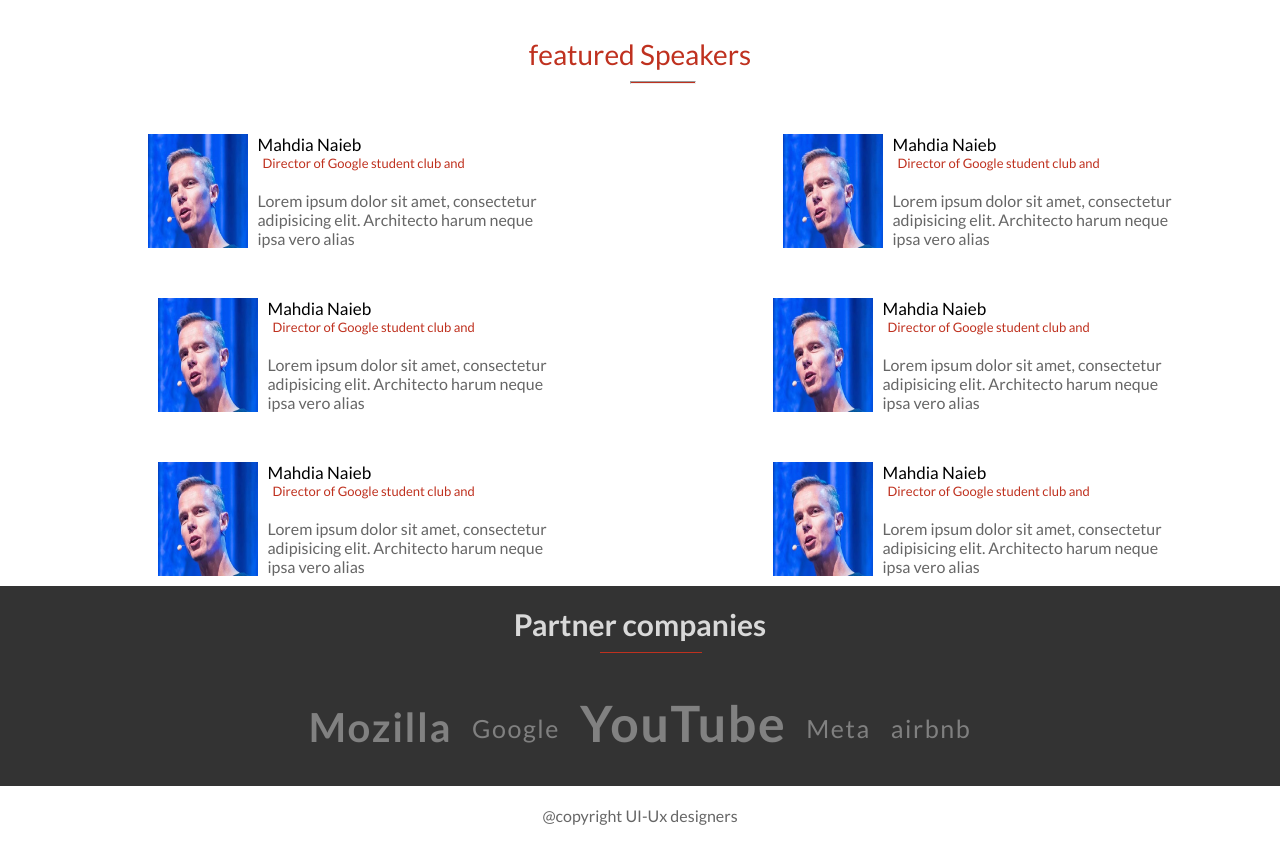
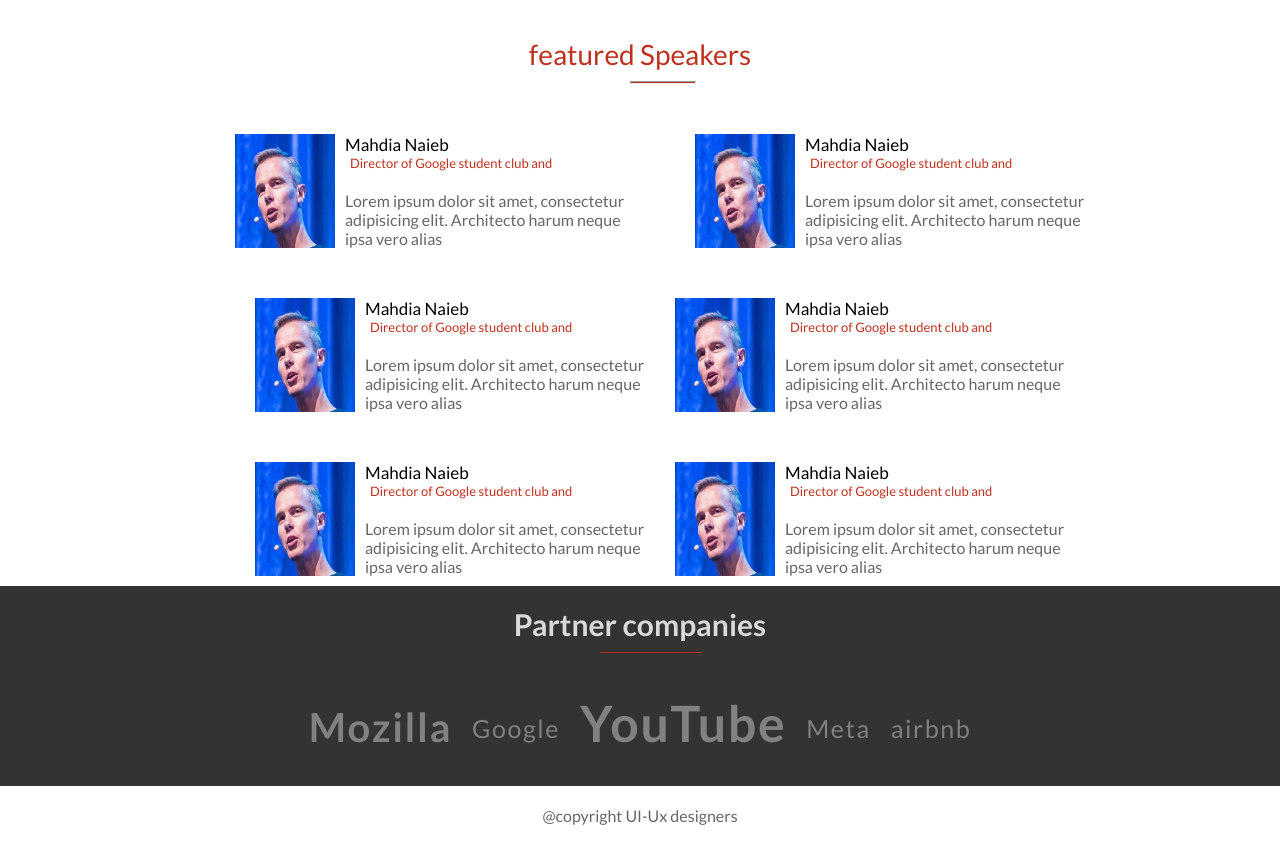
Before and after one commit to MAHDIA001/Capstone-Project, a website: page about.html in a window 1280 px wide. Shown: the part 1106-1970 px from the top of the page. Drawn offline with Linux system fonts and the light colour scheme.

```diff
--- a/script.js
+++ b/script.js
@@ -139,6 +139,6 @@
         </div>
 `;
 }
-document.querySelector('.more-image').addEventListener('click', ()=> {
- document.querySelector('.desktop-section').style.display = 'flex';
+document.querySelector('.more-image').addEventListener('click', () => {
+  document.querySelector('.desktop-section').style.display = 'flex';
 });
--- a/style.css
+++ b/style.css
@@ -173,7 +173,6 @@
   margin: 40px;
 }
 
-
 .desktop-section {
   display: none;
 }
@@ -330,7 +329,7 @@
   text-align: left;
 }
 
-.youtube{
+.youtube {
   display: inline;
   color: #818181;
   margin-top: 10px;
@@ -340,7 +339,9 @@
   text-align: left;
 }
 
-.google, .meta, .airbnb {
+.google,
+.meta,
+.airbnb {
   color: #808080;
   font-size: 15px;
   font-weight: 200;
@@ -348,7 +349,6 @@
   letter-spacing: 0.1rem;
   gap: 10px;
 }
-
 
 .partners {
   margin-bottom: 10px;
@@ -477,7 +477,6 @@
     text-align: center;
     margin-left: 400px;
     margin-right: 400px;
-
   }
 
   .info {
@@ -530,7 +529,7 @@
    text-align: left;
   }
 
-.youtube{
+  .youtube {
    color: #818181;
    margin-top: 30px;
    font-size: 50px;
@@ -539,7 +538,9 @@
    text-align: left;
   }
 
-.google, .meta, .airbnb {
+  .google,
+  .meta,
+  .airbnb {
    color: #808080;
    font-size: 25px;
    font-weight: 200;
@@ -547,7 +548,6 @@
    letter-spacing: 0.1rem;
    gap: 10px;
   }
-
 
   .logosec p {
     font-family: inherit;
@@ -649,15 +649,6 @@
     display: flex;
   }
 
-  .featured {
-    display: flex;
-    flex-direction: column;
-    align-items: center;
-    margin-left: 50px;
-  }
-
-
-
   .lecturesection {
     display: flex;
     flex-direction: column;
@@ -688,6 +679,10 @@
     grid-template-columns: 1fr;
     gap: 30px;
     margin-top: 40px;
+    display: flex;
+    flex-direction: column;
+    align-items: center;
+    margin-left: 50px;
   }
 
   .contains {
@@ -747,7 +742,6 @@
   }
 
   .closebtn {
-
     margin-top: -40px;
     width: 100%;
     height: 100px;
```
Also changed, not shown: README.md (added). Lines whose indentation alone changed are shown as unchanged.
